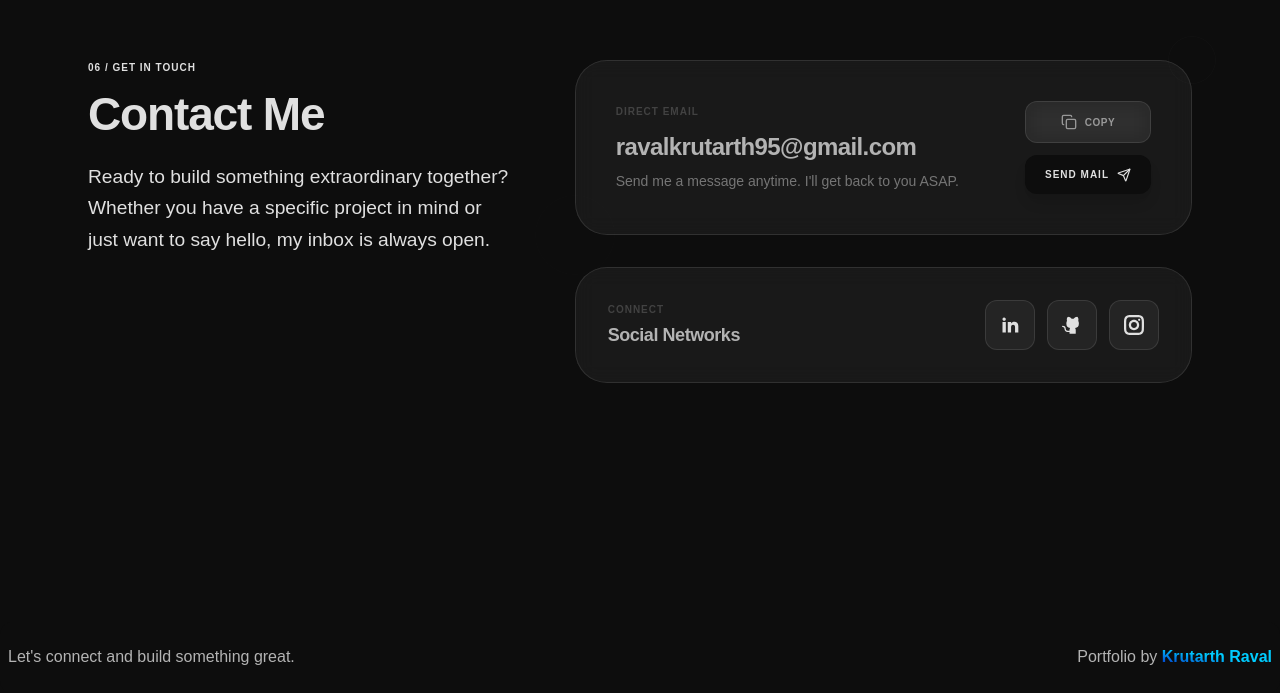
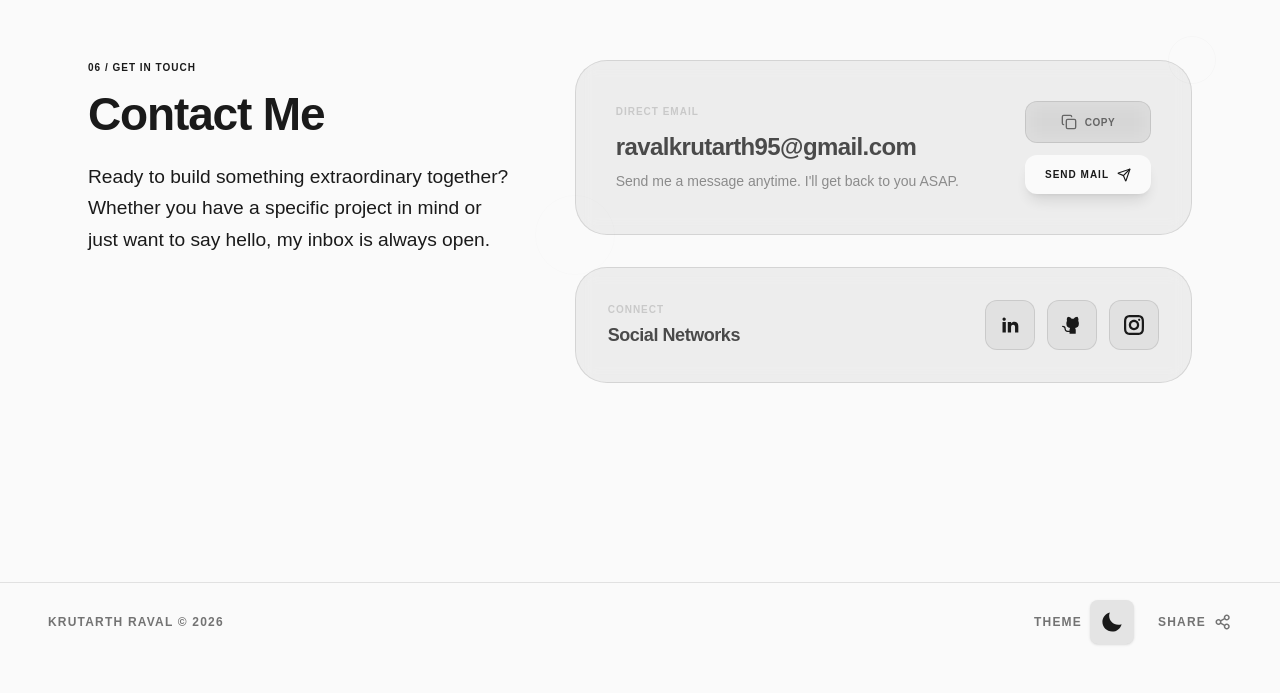
Before and after one commit to Krutarth-Raval/Portfolio, a React (Vite) app: page / in a window 1280 px wide. Shown: the part 3302-3995 px from the top of the page. After the commit the page ends 3964 px from the top, so only its background shows below. Built offline with nearby package versions, Linux system fonts and the light colour scheme; a web font is replaced by a local one.

Commit message:
Update Footer.jsx

```diff
--- a/src/components/Footer.jsx
+++ b/src/components/Footer.jsx
@@ -1,18 +1,47 @@
 import React from "react";
+import ThemeToggle from "../UI/ThemeToggle";
+import { RiShareLine } from "react-icons/ri";
 
 const Footer = () => {
+  const handleShare = async () => {
+    const shareData = {
+      title: "Krutarth Raval | Portfolio",
+      text: "Discover the work of Krutarth Raval - a developer crafting modern, scalable web applications.",
+      url: window.location.origin,
+    };
+
+    if (navigator.share) {
+      try {
+        await navigator.share(shareData);
+      } catch (err) {
+        console.error("Error sharing:", err);
+      }
+    } else {
+      navigator.clipboard.writeText(window.location.origin);
+      alert("Link copied to clipboard!");
+    }
+  };
+
   return (
-    <div className="mt-10 bg-theme p-2 rounded-xl pt-6 pb-4 text-center text-theme-secondary text-sm flex flex-wrap sm:justify-between justify-center">
-      <p className="mb-2 metadata-font-size">
-        Let's connect and build something great.
-      </p>
-      <div className="flex flex-col items-center">
-        <p className="metadata-font-size">
-          Portfolio by{" "}
-          <span className="logo-name font-bold">Krutarth Raval</span>
-        </p>
+    <footer className="w-full h-[10vh] min-h-[60px] border-t border-[var(--theme-btn-border)] bg-[var(--theme-bg)] px-6 md:px-12 flex justify-between items-center select-none z-50 relative mt-auto">
+      <span className="text-[10px] md:text-xs font-black uppercase tracking-widest text-theme opacity-60">
+        Krutarth Raval © {new Date().getFullYear()}
+      </span>
+
+      <div className="flex items-center gap-4 md:gap-6">
+        <div className="flex items-center gap-2">
+          <span className="text-[10px] md:text-xs font-black uppercase tracking-widest text-theme opacity-60 hidden sm:inline-block">
+            Theme
+          </span>
+          <ThemeToggle />
+        </div>
+
+        <button onClick={handleShare} className="flex items-center gap-2 text-[10px] md:text-xs font-black uppercase tracking-widest text-theme opacity-60 hover:opacity-100 transition-opacity duration-300 cursor-pointer">
+          <span className="hidden sm:inline-block">Share</span>
+          <RiShareLine className="text-lg" />
+        </button>
       </div>
-    </div>
+    </footer>
   );
 };
 
```
